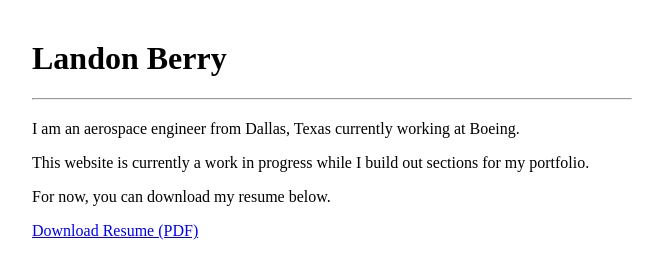
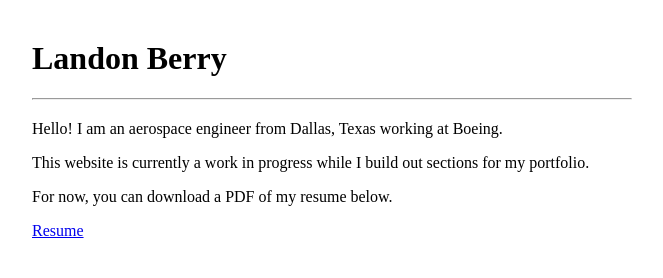
Before and after one commit to landonberry/landonberry.github.io, a plain HTML site: page index.html in a window 1280 px wide. Shown: the whole page, without its empty margins (308-971 px from the left). Drawn offline with Linux system fonts and the light colour scheme.

Commit message:
update homepage text and resume link

```diff
--- a/index.html
+++ b/index.html
@@ -13,7 +13,7 @@
 <hr style="margin:20px 0;">
 
 <p>
-I am an aerospace engineer from Dallas, Texas currently working at Boeing.
+Hello! I am an aerospace engineer from Dallas, Texas working at Boeing.
 </p>
 
 <p>
@@ -21,11 +21,11 @@ This website is currently a work in progress while I build out sections for my p
 </p>
 
 <p>
-For now, you can download my resume below.
+For now, you can download a PDF of my resume below.
 </p>
 
 <p>
-<a href="/LandonBerryResume.pdf">Download Resume (PDF)</a>
+<a href="LandonBerryResume.pdf">Resume</a>
 </p>
 
 </div>
```
